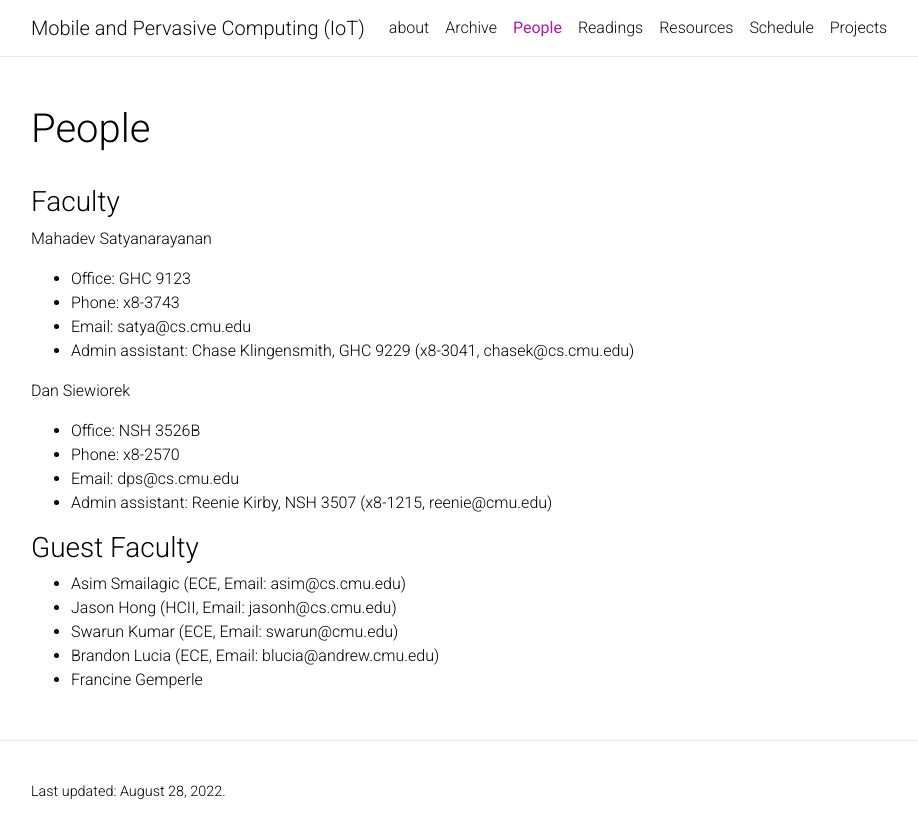
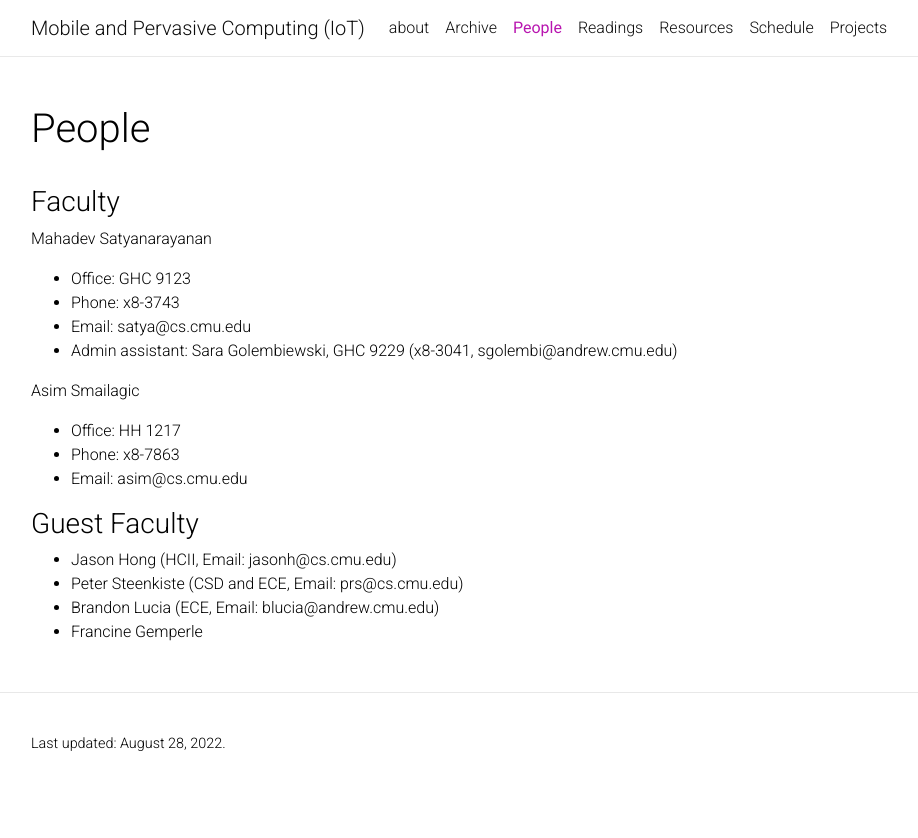
Before and after one commit to therealsatya/15821web, a Jekyll site: the page built from _pages/people.md, in a window 1280 px wide. Shown: the top 838 px of the page, without its empty margins (224-1142 px from the left). Built offline with Jekyll 4.4.1, drawn with Linux system fonts in a browser that asks for light colours; nearby versions of some CDN libraries; a style sheet for code colours, icons or effects is not loaded.

Commit message:
Updated for 2022

```diff
--- a/_includes/header.html
+++ b/_includes/header.html
@@ -57,12 +57,12 @@
           {% endif %}
           {% endfor %}
 	  <li class="nav-item">
-              <a class="nav-link" href="{{ '/assets/schedule2021.html' | relative_url}}">
+              <a class="nav-link" href="{{ '/assets/schedule2022.html' | relative_url}}">
                 Schedule
               </a>
           </li>
 	  <li class="nav-item">
-              <a class="nav-link" href="{{ '/assets/projects2021.html' | relative_url}}">
+              <a class="nav-link" href="{{ '/assets/projects2022.html' | relative_url}}">
                 Projects
               </a>
           </li>
--- a/_pages/people.md
+++ b/_pages/people.md
@@ -11,17 +11,16 @@ Mahadev Satyanarayanan
 * Office: GHC 9123
 * Phone: x8-3743
 * Email: satya@cs.cmu.edu
-* Admin assistant: Chase Klingensmith, GHC 9229 (x8-3041, chasek@cs.cmu.edu)
+* Admin assistant: Sara Golembiewski, GHC 9229 (x8-3041, sgolembi@andrew.cmu.edu)
 
-Dan Siewiorek
-* Office: NSH 3526B
-* Phone: x8-2570
-* Email: dps@cs.cmu.edu
-* Admin assistant: Reenie Kirby,  NSH 3507 (x8-1215, reenie@cmu.edu)
+Asim Smailagic
+* Office: HH 1217
+* Phone: x8-7863
+* Email: asim@cs.cmu.edu
 
 ### Guest Faculty
-* Asim Smailagic (ECE, Email: asim@cs.cmu.edu)
+
 * Jason Hong (HCII, Email: jasonh@cs.cmu.edu)
-* Swarun Kumar  (ECE, Email: swarun@cmu.edu)
+* Peter Steenkiste  (CSD and ECE, Email: prs@cs.cmu.edu)
 * Brandon Lucia (ECE, Email: blucia@andrew.cmu.edu)
 * Francine Gemperle
```
Also changed, not shown: _pages/about.md (+10 -10 lines), _pages/readings.md (+1 -1 lines), 1 other file.
